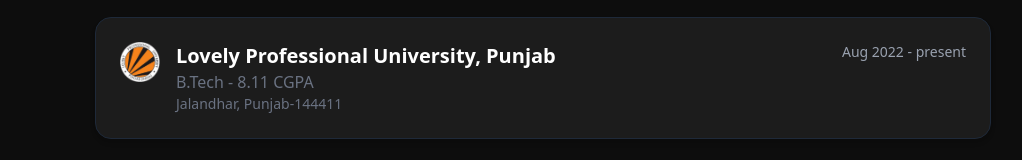
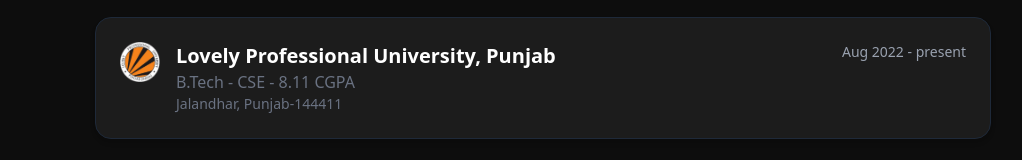
Before and after one commit to goutamdz/Portfolio, a React (Vite) app in the folder frontend/: page /about in a window 1280 px wide. Shown: the part 1361-1521 px from the top of the page, without its empty margins (97-1119 px from the left). Built offline with nearby package versions, Linux system fonts and the light colour scheme.

Commit message:
fixed: typo in education section

```diff
--- a/frontend/src/components/Education.jsx
+++ b/frontend/src/components/Education.jsx
@@ -12,7 +12,7 @@
       <div className="max-w-5xl mx-auto">
         <h2 className="text-4xl font-bold text-center mb-10">Education</h2>
 
-        <ExperienceCard logo={university} name={"Lovely Professional University, Punjab"} grade={"B.Tech - 8.11 CGPA"} address={"Jalandhar, Punjab-144411"} startDate={"Aug 2022"} endDate="present"/>
+        <ExperienceCard logo={university} name={"Lovely Professional University, Punjab"} grade={"B.Tech - CSE - 8.11 CGPA"} address={"Jalandhar, Punjab-144411"} startDate={"Aug 2022"} endDate="present"/>
 
         <ExperienceCard logo={Jharkhand} name={"Plus Two High School Atka"} grade={"XII - PCM - 93.2%"} address={"Atka, Giridih, Jharkhand-825322"} startDate={"Aug 2020"} endDate="July 2022"/>
 
```
